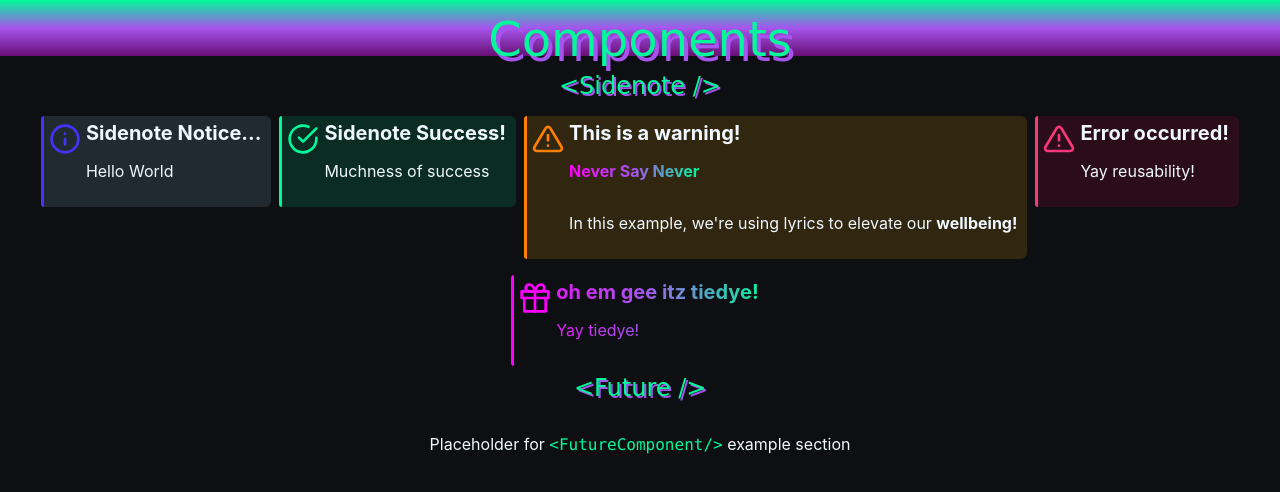
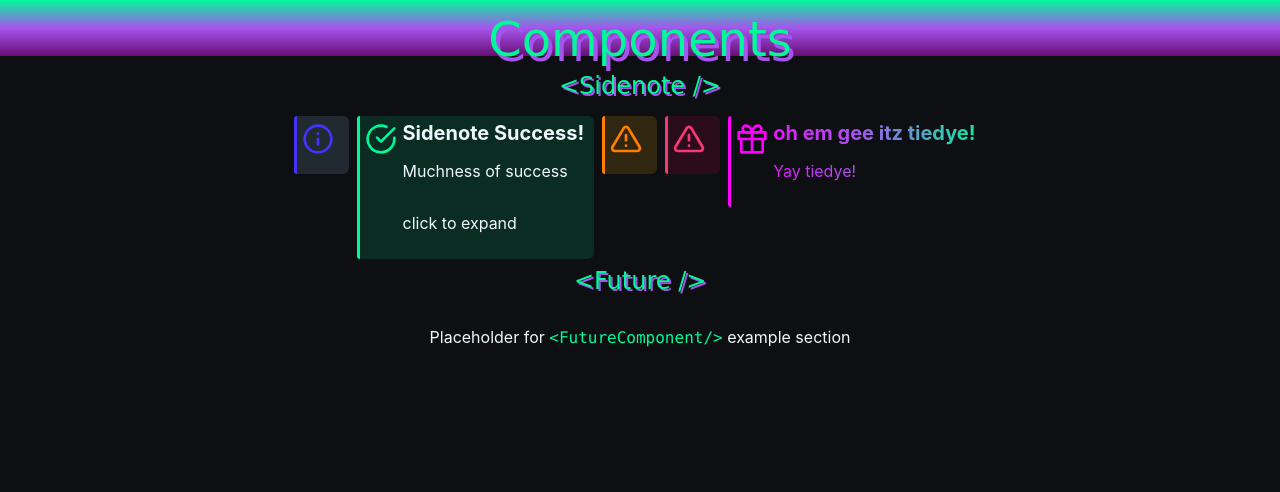
Before and after one commit to gitInLoserWereGoingShopping/component-library, a React (Create React App) app: page / in a window 1280 px wide. Shown: the top 492 px of the page. Built offline with nearby package versions, Linux system fonts and the light colour scheme; the HTML template or start-up script is replaced by a standard one.

Commit message:
add expand functionality to <Sidenote/>

```diff
--- a/src/App.tsx
+++ b/src/App.tsx
@@ -17,8 +17,9 @@ function App() {
             <Sidenote type='notice' title='Sidenote Notice...'>
               <p>Hello World</p>
             </Sidenote>
-            <Sidenote type='success' title='Sidenote Success!'>
+            <Sidenote type='success' title='Sidenote Success!' expand>
               <p>Muchness of success</p>
+              <p>click to expand</p>
             </Sidenote>
             <Sidenote type='warning' title='This is a warning!'>
               <>
@@ -29,7 +30,7 @@ function App() {
             <Sidenote type='error' title='Error occurred!'>
               <p>Yay reusability!</p>
             </Sidenote>
-            <Sidenote type='tiedye' title='oh em gee itz tiedye!'>
+            <Sidenote type='tiedye' title='oh em gee itz tiedye!' expand>
               <p>Yay tiedye!</p>
             </Sidenote>
           </div>
--- a/src/components/Sidenote.css
+++ b/src/components/Sidenote.css
@@ -18,6 +18,10 @@
 }
 
 .right {
+  display: none;
+}
+
+.expand-right {
   display: flex;
   flex-direction: column;
   justify-content: flex-start;
--- a/src/components/Sidenote.tsx
+++ b/src/components/Sidenote.tsx
@@ -1,3 +1,4 @@
+import { useState } from 'react';
 import './Sidenote.css';
 import { CheckCircle, Info, AlertTriangle, Gift } from 'react-feather';
 
@@ -5,6 +6,7 @@ type SidenoteProps = {
   type: string;
   title: string;
   children: React.ReactNode;
+  expand?: boolean;
 };
 
 const plzGiveSidenoteIcon: any = {
@@ -15,16 +17,23 @@ const plzGiveSidenoteIcon: any = {
   'tiedye':  <div className='sidenote-icon'><Gift  size={32} className='sidenote-icon-gift'/></div>,
 };
 
-const Sidenote = ({ type, title, children }: SidenoteProps) => (
-  <aside className={`wrapper ${type}`} id={type === 'tiedye' ? 'never-say-never' : ''}/*draggable*/>
+const Sidenote = ({ type, title, children, expand = false }: SidenoteProps) => {
+  //user clicks on sidenote => toggle expanding content section (right)
+  const [isExpanded, setIsExpanded] = useState(expand);
+  return (
+    <aside
+      className={`wrapper ${type}`}
+      id={type === 'tiedye' ? 'never-say-never' : ''}
+      onClick={() => setIsExpanded(!isExpanded)}>
       <div className='left'>
         {type ? plzGiveSidenoteIcon[type] : null}
       </div>
-    <div className='right'>
+      <div className={`right ${isExpanded ? 'expand-right' : ''}`}>
         <div className="title">{title}</div>
         <>{children}</>
       </div>
     </aside>
-);
+  )
+};
 
 export default Sidenote;
```
Lines whose indentation alone changed are shown as unchanged.
